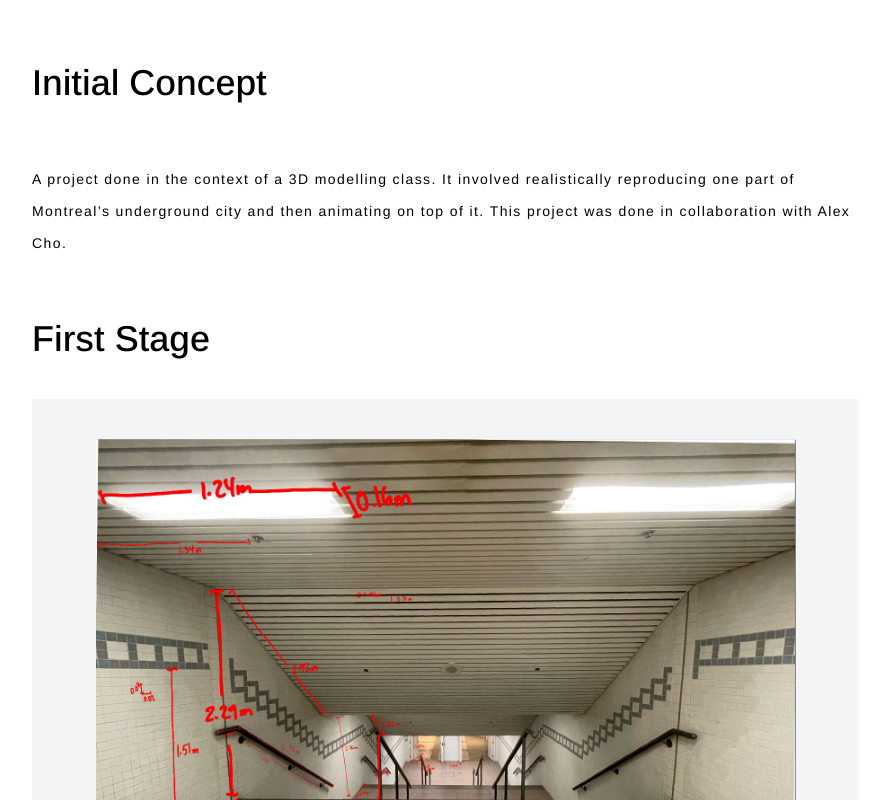
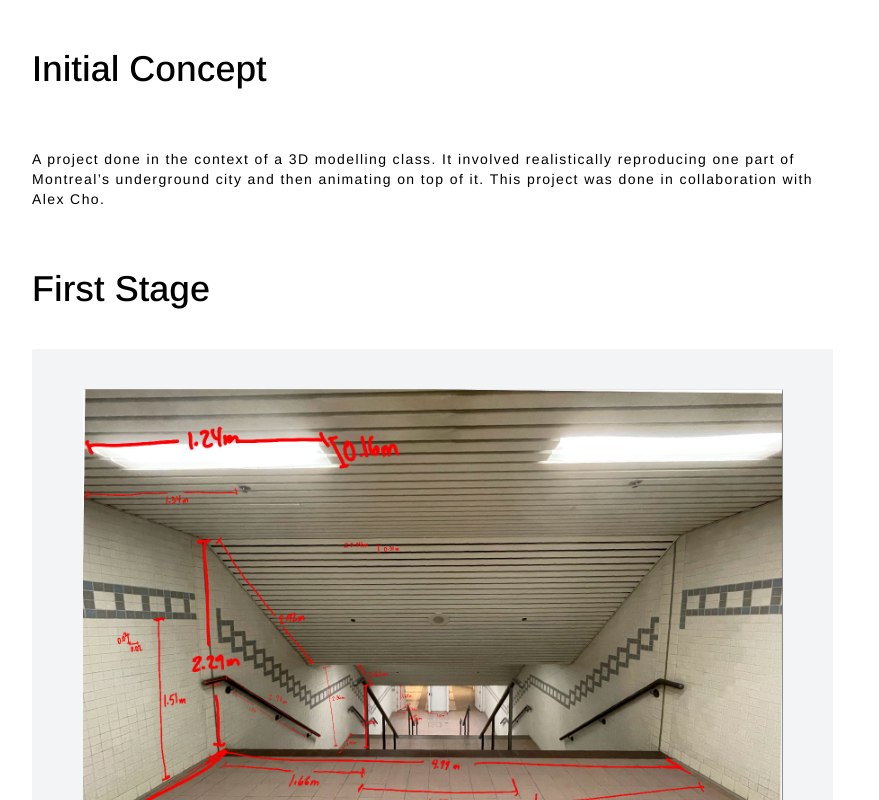
Before and after one commit to georgegausden/portfolio, a Next.js app: page /cgi in a window 1280 px wide. Shown: the part 740-1540 px from the top of the page, without its empty margins (7-886 px from the left). Built offline with nearby package versions, Linux system fonts and the light colour scheme.

Commit message:
Update CSS and class names for responsiveness

```diff
--- a/app/cgi/page.tsx
+++ b/app/cgi/page.tsx
@@ -17,7 +17,7 @@ function Projects() {
   return (
     <AnimatePresence>
       <motion.div
-        className="grid grid-cols-6"
+        className="md:grid grid-cols-6"
 
         initial={{ opacity: 0 }}
         animate={{ opacity: 1 }}
--- a/app/components/mainLayout.tsx
+++ b/app/components/mainLayout.tsx
@@ -13,7 +13,7 @@ const MainLayout: React.FC<MainLayoutProps> = ({ children }) => {
 
   return (
     <div id = "backgroundEffect">
-    <div className={isHomePage ? '' : 'ml-[39px] mt-[87px] relative scroll-smooth z-10 sm:mr-[39px] md:mr-0'}>
+    <div className={isHomePage ? '' : 'ml-[39px] mt-[87px] relative scroll-smooth z-10 sm:mr-[39px]'}>
       {children}
     </div>
     </div>
--- a/app/globals.css
+++ b/app/globals.css
@@ -4,31 +4,31 @@
 
 @layer components{
   h1{
-    @apply font-black text-8xl my-20;
+    @apply font-black  lg:text-8xl my-20;
   }
 
   h2{
-    @apply font-medium text-4xl my-10;
+    @apply font-medium  lg:text-4xl my-10;
   }
 
   h3{
-    @apply font-bold text-2xl my-2;
+    @apply font-bold lg:text-2xl my-2;
   }
 
   h4{
-    @apply font-semibold text-xl my-2;
+    @apply font-semibold lg:text-xl my-2;
   }
 
   h5{
-    @apply font-medium text-lg my-2;
+    @apply font-medium  lg:text-lg my-2;
   }
 
   h6{
-    @apply font-normal text-base my-2;
+    @apply font-normal lg:text-base my-2;
   }
 
   p{
-    @apply text-sm py-5 leading-8 tracking-[0.1em];
+    @apply md:text-xs lg:text-sm py-5 leading-8 tracking-[0.1em];
   }
 
   ul{
```
